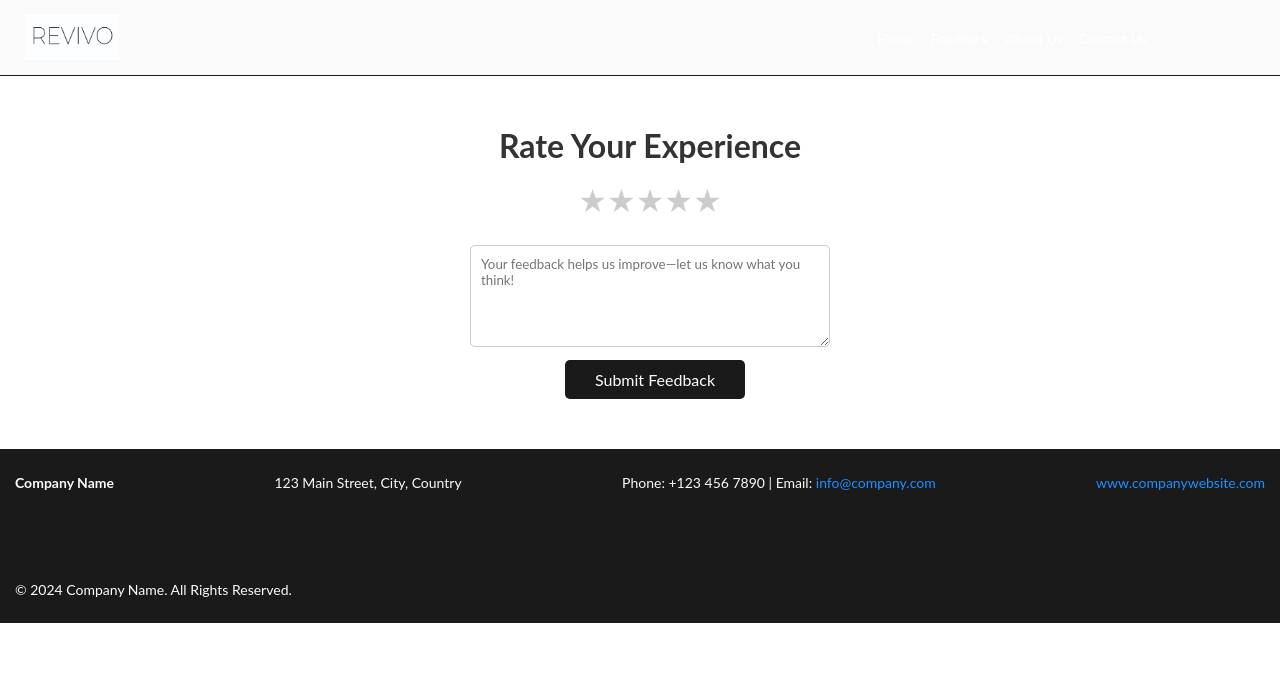
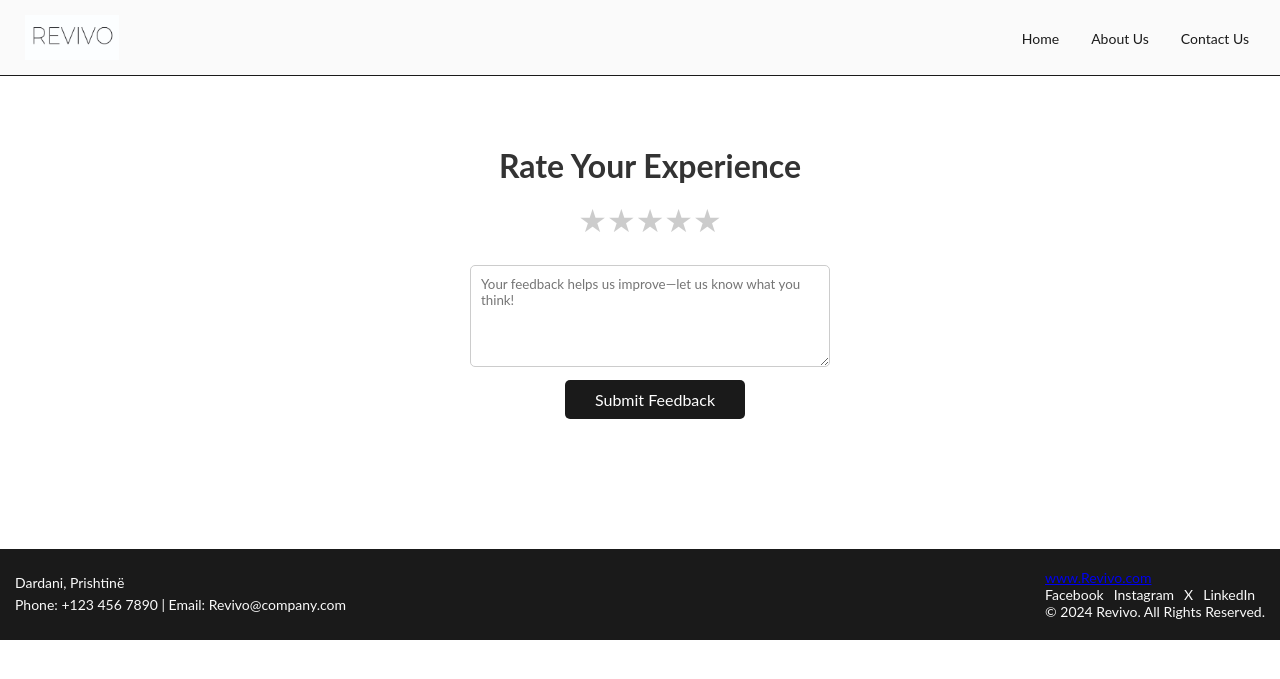
Before and after one commit to ValzaFerizi/Revivo, a PHP site: page /feedback.html in a window 1280 px wide. Shown: the top 679 px of the page. Run offline with PHP 8.4, Linux system fonts and the light colour scheme.

Commit message:
Perditesimet

```diff
--- a/aboutus.html
+++ b/aboutus.html
@@ -10,8 +10,8 @@
     <header>
         <img src="logo.jpg" alt="">
         <ul>
+            <li><a href="index.html">Home</a></li>
             <li><a href="feedback.html">Feedback</a></li>
-            <li><a href="aboutus.html">About Us</a></li>
             <li><a href="contact.html">Contact Us</a></li>
             <li><a href="register.html">Sign Up</a></li>
         </ul>
--- a/booking.html
+++ b/booking.html
@@ -3,7 +3,7 @@
 <head>
   <meta charset="UTF-8">
   <meta name="viewport" content="width=device-width, initial-scale=1.0">
-  <title>Appointment Booking</title>
+  <title>Book your appointment</title>
   <link rel="stylesheet" href="booking.css">
 </head>
 <body>
--- a/contact.html
+++ b/contact.html
@@ -3,7 +3,7 @@
 <head>
     <meta charset="UTF-8">
     <meta name="viewport" content="width=device-width, initial-scale=1.0">
-    <title>Contact Us - Revivo</title>
+    <title>Contact Us</title>
     <link rel="stylesheet" href="contact1.css">
 </head>
 <body>
--- a/feedback.css
+++ b/feedback.css
@@ -69,15 +69,16 @@ header a:hover {
         margin: 10px 0;
     }
 }
-.feedback-container {
+.feedbacki{
+    margin-bottom: 110px;
     margin-left: 450px;
     background: #fff;
     padding: 20px;
     border-radius: 10px;
-    margin-top: 30px;
+    margin-top: 50px;
     width: 100%;
     max-width: 400px;
-    margin-bottom: 30px;
+
 }
 
 h1 {
@@ -147,82 +148,7 @@ button:hover {
 }
 
 
-footer {
-    background-color: #333;
-    color: #fff;
-    text-align: center;
-    padding: 20px 0;
-  }
 
-  .footer-container a {
-    color: #1e90ff;
-    text-decoration: none;
-  }
-
-  .footer-container a:hover {
-    text-decoration: underline;
-  }
-
-  .footer-container p {
-    margin: 5px 0;
-  }
-
-  header {
-    display: flex;
-    justify-content: flex-start;
-    align-items: center;
-    background-color: #505168;
-    padding: 15px;
-}
-
-header img {
-    height: 45px;
-    object-fit: contain;
-    justify-self: left;
-    margin-right: 750px;
-    margin-left: 10px;
-}
-
-header ul {
-    display: flex;
-    justify-content: right;
-    align-items: center;
-    list-style: none;
-}
-
-header li {
-    margin: 0 6px;
-    color: whitesmoke;
-}
-header a {
-    text-decoration: none;
-    color: white;
-    font-size: 14px;
-    padding:  2px;
-    transition: background-color 0.3s ease-in-out;
-
-}
-
-header a:hover {
-    background-color: #0056b3;
-}
-
-@media (max-width: 768px) {
-    header {
-        flex-direction: column;
-        align-items: flex-start;
-    }
-
-    header ul {
-        flex-direction: column;
-        align-items: flex-start;
-        width: 100%;
-    }
-
-    header li {
-        margin: 10px 0;
-    }
-}
 
 footer {
     background-color: #1a1a1a;
--- a/feedback.html
+++ b/feedback.html
@@ -3,21 +3,20 @@
 <head>
     <meta charset="UTF-8">
     <meta name="viewport" content="width=device-width, initial-scale=1.0">
-    <title>Feedback Form</title>
+    <title>Rate us</title>
     <link rel="stylesheet" href="feedback.css">
 </head>
 <body>
     <header style="background-color:#fafafa; ">
         <img src="logo.jpg" alt="">
-        <ul style="">
+        <ul>
             <li><a href="index.html">Home</a></li>
-            <li><a href="feedback.html">Feedback</a></li>
             <li><a href="aboutus.html">About Us</a></li>
             <li><a href="contact.html">Contact Us</a></li>
 
         </ul>
     </header>
-    <div class="feedback-container">
+    <div class="feedbacki">
         <h1>Rate Your Experience</h1>
         <form action="/submit-feedback" method="post">
             <div class="rating">
@@ -47,14 +46,21 @@
         </form>
     </div>
 
-  <footer>
-    <div class="footer-container">
-      <p><strong>Company Name</strong></p>
-      <p>123 Main Street, City, Country</p>
-      <p> Phone: +123 456 7890 |  Email: <a href="mailto:info@company.com">info@company.com</a></p>
-      <p> <a href="https://www.companywebsite.com" target="_blank">www.companywebsite.com</a></p>
-      <p>&copy; 2024 Company Name. All Rights Reserved.</p>
-    </div>
-  </footer>
+    <footer>
+        <div class="footer-container">
+            <div class="footer-block">
+          <p>Dardani, Prishtinë</p>
+          <p> Phone: +123 456 7890 |  Email: <a href="mailto:info@company.com">Revivo@company.com</a></p></div>
+          <div class="footer-blo">
+          <p> <a href="https://www.companywebsite.com" target="_blank">www.Revivo.com</a></p>
+          <ul class="social-links">
+            <li><a href="#">Facebook</a></li>
+            <li><a href="#">Instagram</a></li>
+            <li><a href="#">X</a></li>
+            <li><a href="#">LinkedIn</a></li>
+        </ul>
+        <p>&copy; 2024 Revivo. All Rights Reserved.</p></div>
+        </div>
+      </footer>
 </body>
 </html>
--- a/index.html
+++ b/index.html
@@ -57,7 +57,7 @@
     <div class="rezervimet">
 
         <div class="sherbimet">
-              <a href=""><img src="Make up services.jpg" ></a>
+              <a href="booking.html"><img src="Make up services.jpg" ></a>
         </div>
         <div class="sherbimet">
             <a href="booking.html"><img src="Hair services.jpg"></a>
--- a/login.html
+++ b/login.html
@@ -3,7 +3,7 @@
 <head>
     <meta charset="UTF-8">
     <meta name="viewport" content="width=device-width, initial-scale=1.0">
-    <title>Login - Revivo</title>
+    <title>Welcome back!</title>
     <link rel="stylesheet" href="style_reg.css">
 </head>
 <body>
@@ -18,7 +18,7 @@
         </ul>
     </header>
     <div>
-        <form action="login_submit" method="POST">
+        <form action="submit">
             <h2 style="text-align: center; margin-bottom: 25px;">Welcome Back!</h2>
             <label for="username_email">Username or Email:</label>
             <input type="text" id="username_email" name="username_email" placeholder="Username or Email" required>
@@ -48,5 +48,6 @@
         <p>&copy; 2024 Revivo. All Rights Reserved.</p></div>
         </div>
       </footer>
+      <script src="scriptValidimLogin.js"></script>
 </body>
 </html>
--- a/register.html
+++ b/register.html
@@ -3,7 +3,7 @@
 <head>
     <meta charset="UTF-8">
     <meta name="viewport" content="width=device-width, initial-scale=1.0">
-    <title>Revivo's Home</title>
+    <title>Become part of us!</title>
     <link rel="stylesheet" href="style_reg.css">
 </head>
 <body>
@@ -78,3 +78,5 @@
                     </div>
                   </footer>
     </div>
+<script src="scriptValidim.js"></script>
+    </body></html>
--- a/style_reg.css
+++ b/style_reg.css
@@ -102,7 +102,7 @@ form select {
     margin-bottom: 20px;
     border: 2px solid #444;
     border-radius: 5px;
-    color: #fff;
+    color: #222;
     font-size: 1rem;
     outline: none;
     box-shadow: inset 0 5px 10px rgba(0, 0, 0, 0.3);
```
Also changed, not shown: contact1.css (+4 -3 lines), loginBizneset.html (+8 -2 lines), scriptValidim.js (added, +27 -0 lines), scriptValidimLogin.js (added, +15 -0 lines), scriptValidimiBiznes.js (added, +20 -0 lines).
